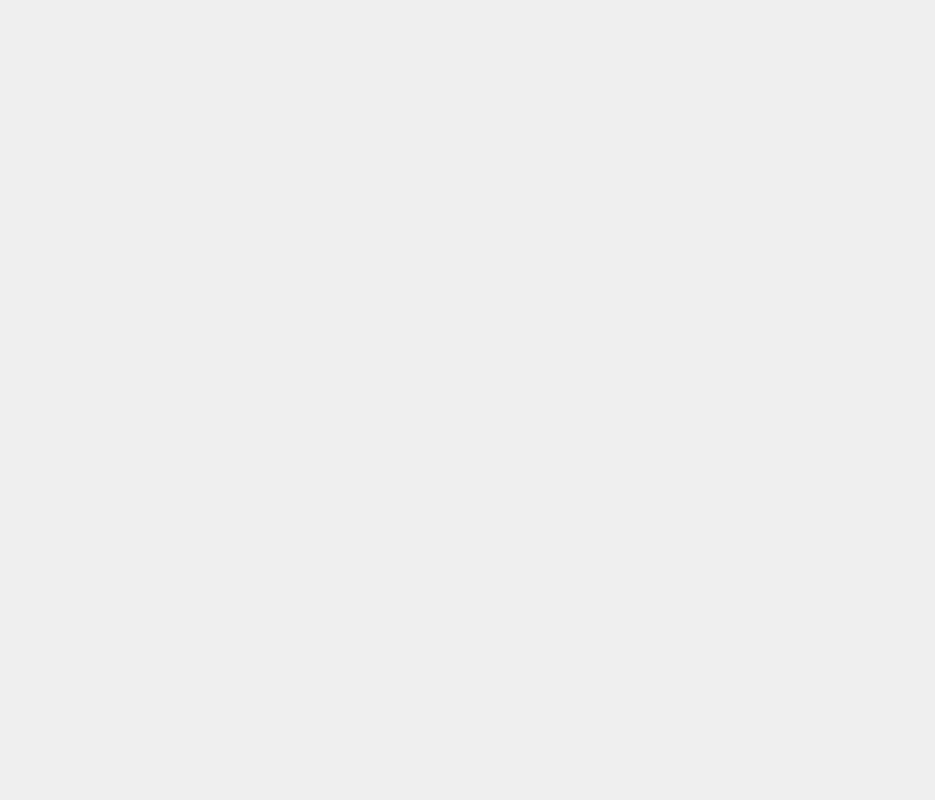
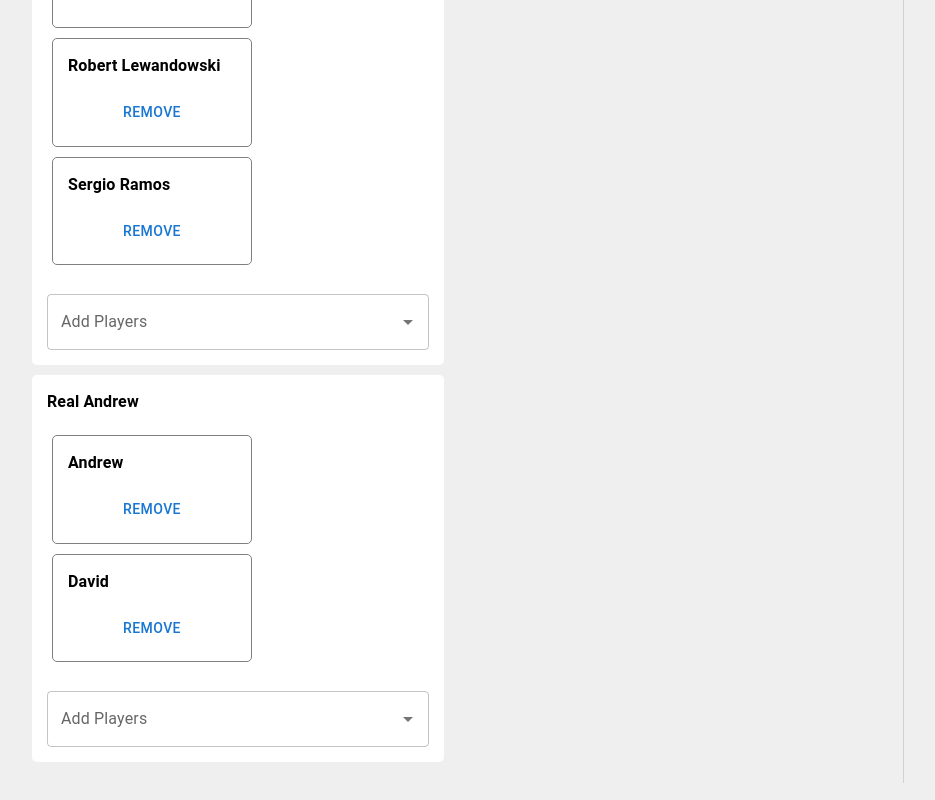
Before and after one commit to tahir-sharif/match-app, a React (Create React App) app: page / in a window 1280 px wide. Shown: the part 1094-1894 px from the top of the page, without its empty margins (13-948 px from the left). Before the commit the page ends 870 px from the top, so only its background shows below. Built offline with nearby package versions, Linux system fonts and the light colour scheme.

Commit message:
teamSetup completed

```diff
--- a/src/components/teamSetup/TeamSetup.jsx
+++ b/src/components/teamSetup/TeamSetup.jsx
@@ -7,7 +7,7 @@ import {
   TextField,
   Typography,
 } from "@mui/material";
-import React, { useContext, useState } from "react";
+import React, { useContext } from "react";
 import Card from "../common/Card";
 import { MatchContext } from "../../context/MatchContext";
 
@@ -38,7 +38,7 @@ const TeamSetup = () => {
         <Box sx={{ p: 2, pt: 0 }}>
           <Typography variant="h5">Teams {`(${teams.length})`}</Typography>
 
-          <Box sx={{ display: "flex", mt: 2 }}>
+          <Box sx={{ display: "flex", mt: 2, flexWrap: "wrap" }}>
             {teams.length ? (
               teams.map((t, i) => {
                 const currentTeamPlayers = getTeamsPlayers(t);
@@ -46,7 +46,7 @@ const TeamSetup = () => {
                 return (
                   <Card
                     style={{
-                      width: "50%",
+                      width: "49%",
                     }}
                     heading={t.name}
                     key={i}
--- a/src/data/players.js
+++ b/src/data/players.js
@@ -109,4 +109,26 @@ export const players = [
       redCards: 0,
     },
   },
+  {
+    id: 11,
+    name: "Andrew",
+    teamId: 3,
+    stats: {
+      goals: 1,
+      assists: 8,
+      yellowCards: 1,
+      redCards: 0,
+    },
+  },
+  {
+    id: 12,
+    name: "David",
+    teamId: 3,
+    stats: {
+      goals: 3,
+      assists: 2,
+      yellowCards: 1,
+      redCards: 0,
+    },
+  },
 ];
--- a/src/data/teams.js
+++ b/src/data/teams.js
@@ -19,4 +19,15 @@ export const teams = [
       goalsConceded: 12,
     },
   },
+
+  {
+    id: 3,
+    name: "Real Andrew",
+    stats: {
+      wins: 8,
+      losses: 4,
+      goalsScored: 3,
+      goalsConceded: 12,
+    },
+  },
 ];
```
